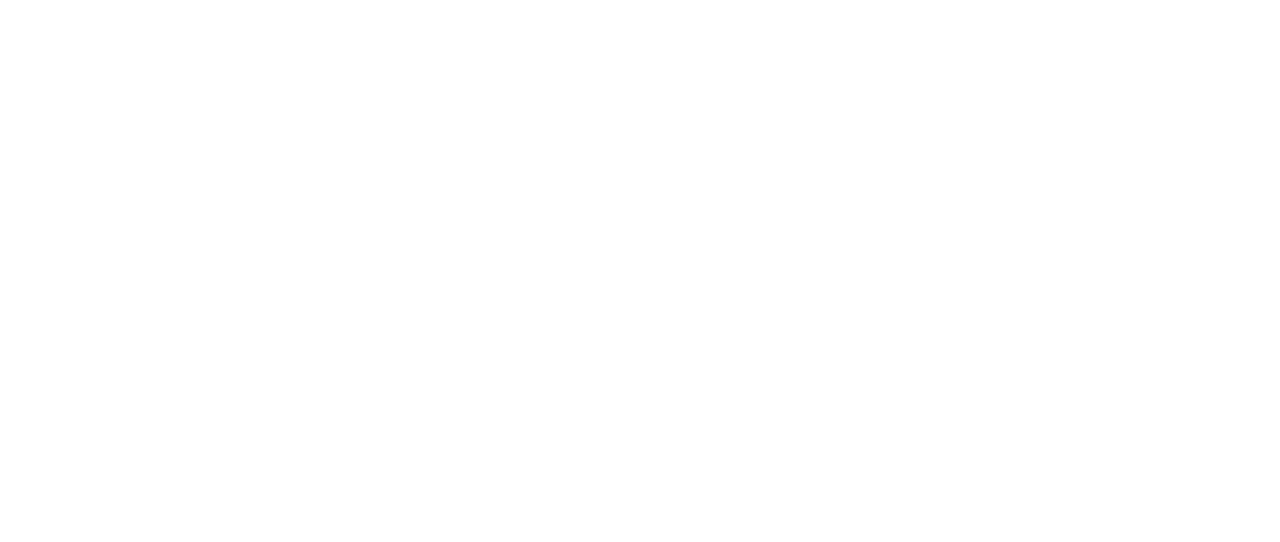
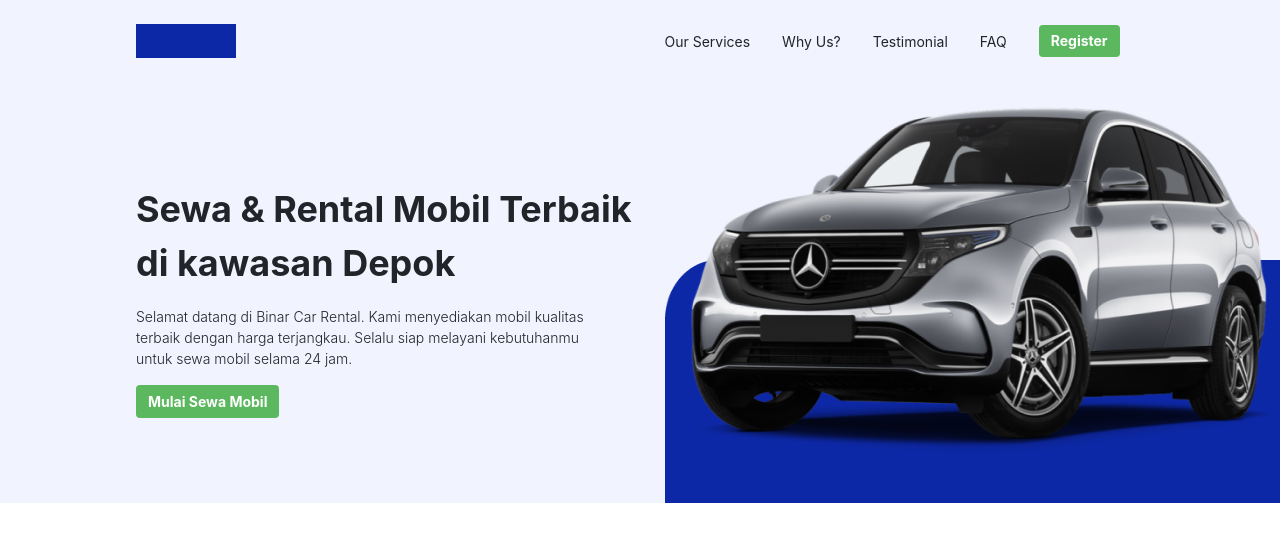
Before and after one commit to putraprdn/c01-binar-car-rental, a plain HTML site: page index.html in a window 1280 px wide. Drawn offline with Linux system fonts and the light colour scheme; files that its build step writes are made by us from their sources.

Commit message:
create main section

```diff
--- a/index.html
+++ b/index.html
@@ -4,12 +4,54 @@
     <meta charset="UTF-8">
     <meta http-equiv="X-UA-Compatible" content="IE=edge">
     <meta name="viewport" content="width=device-width, initial-scale=1.0">
-    <link rel="stylesheet" href="./challenge-01/src/bootstrap-4.4.1/css/bootstrap.min.css">
-    <link rel="stylesheet" href="./src/bootstrap-4.4.1/js/bootstrap.min.js">
+    <link rel="stylesheet" href="./src/bootstrap-4.4.1/css/bootstrap.min.css">
+    <script src="./src/bootstrap-4.4.1/js/bootstrap.min.js"></script>
+    <link
+        href="https://fonts.googleapis.com/css?family=Roboto:100,100italic,300,300italic,regular,italic,500,500italic,700,700italic,900,900italic"
+        rel="stylesheet" />
     <link rel="stylesheet" href="./style.css">
     <title>BCR - Binar Car Rental</title>
 </head>
+
 <body>
+    <header class="pt-4 outer">
+        <nav class="nav d-flex align-items-center justify-content-center">
+            <a class="nav__logo"></a>
+            <ul class="nav__list">
+                <li class="nav__item">
+                    <a href="#" class="nav__link">Our Services</a>
+                </li>
+                <li class="nav__item">
+                    <a href="#" class="nav__link">Why Us?</a>
+                </li>
+                <li class="nav__item">
+                    <a href="#" class="nav__link">Testimonial</a>
+                </li>
+                <li class="nav__item">
+                    <a href="#" class="nav__link">FAQ</a>
+                </li>
+                <li class="nav__item">
+                    <a href="#" class="nav__link btn btn-success">Register</a>
+                </li>
+            </ul>
+        </nav>
+    </header>
+
+    <main id="stack">
+        <section class=" outer main d-flex align-items-center">
+            <div class="main__text-wrap">
+                <h1 class="main__title">Sewa & Rental Mobil Terbaik di kawasan Depok</h1>
+                <p class="main__subtitle">
+                    Selamat datang di Binar Car Rental. Kami menyediakan mobil kualitas terbaik
+                    dengan harga terjangkau. Selalu
+                    siap melayani kebutuhanmu untuk sewa mobil selama 24 jam.
+                </p>
+                <a class="main__button btn btn-success" href="#">Mulai Sewa Mobil</a>
+            </div>
+            <div class="main__image-wrap">
+                <img class="main__image" src="./assets/Mercedes Car EQC 300kW Edition - 900x598 1.png" alt="Mercedes">
+            </div>
+        </section>
 
 </body>
 </html>
--- a/style.css
+++ b/style.css
@@ -1,3 +1,11 @@
+/*
+*----------------- Root */
+:root {
+	--dark-blue: #0d28a6;
+	--light-blue: #f1f3ff;
+    --primary: #5CB85F;
+}
+
 /*
 * ---------------- Reset CSS */
 *,
@@ -32,6 +40,97 @@ select {
 	font: inherit;
 }
 
-
 /*
 * ----------------- Main CSS */
+
+html {
+	/* font-family: Arial, Helvetica, sans-serif !important; */
+}
+
+ul {
+	list-style: none;
+	margin: 0;
+	padding: 0;
+}
+a {
+	text-decoration: none;
+	color: inherit;
+}
+.outer {
+	padding-right: 136px !important;
+	padding-left: 136px !important;
+}
+
+header {
+	background-color: var(--light-blue);
+}
+.nav__logo {
+	flex-basis: 50%;
+	width: 100px;
+	height: 34px;
+}
+.nav__logo::after {
+	content: "";
+	position: absolute;
+	width: 100px;
+	height: 34px;
+	background-color: var(--dark-blue);
+}
+.nav__list {
+	flex-basis: 50%;
+	display: flex;
+	justify-content: center;
+	align-items: center;
+	column-gap: 32px;
+}
+.nav__link {
+	font-size: 14px;
+	line-height: 20px;
+}
+.nav__item:last-child .nav__link {
+	font-weight: bold;
+    background-color: var(--primary);
+    border: none;
+}
+
+#stack {
+}
+.main {
+    padding-right: 0 !important;
+	padding-top: 38px;
+	column-gap: 32px;
+    background-color: var(--light-blue);
+}
+.main__text-wrap {
+	display: flex;
+	width: 50%;
+	flex-basis: 568px;
+	flex-direction: column;
+	row-gap: 16px;
+}
+.main__title {
+	font-weight: bold;
+	font-size: 36px;
+	line-height: 150%;
+}
+.main__subtitle {
+	font-size: 14px;
+    line-height: 21px;
+    font-weight: 300;
+	width: 468px;
+}
+.main__button {
+	width: fit-content;
+	font-size: 14px;
+	font-weight: bold;
+    background-color: var(--primary);
+    border: none;
+}
+.main__image-wrap {
+	background: linear-gradient(transparent 50%, var(--dark-blue) 50%);
+	border-top-left-radius: 25%;
+}
+.main__image {
+	width: 704px;
+	height: 407px;
+}
```
Lines whose indentation alone changed are shown as unchanged.
